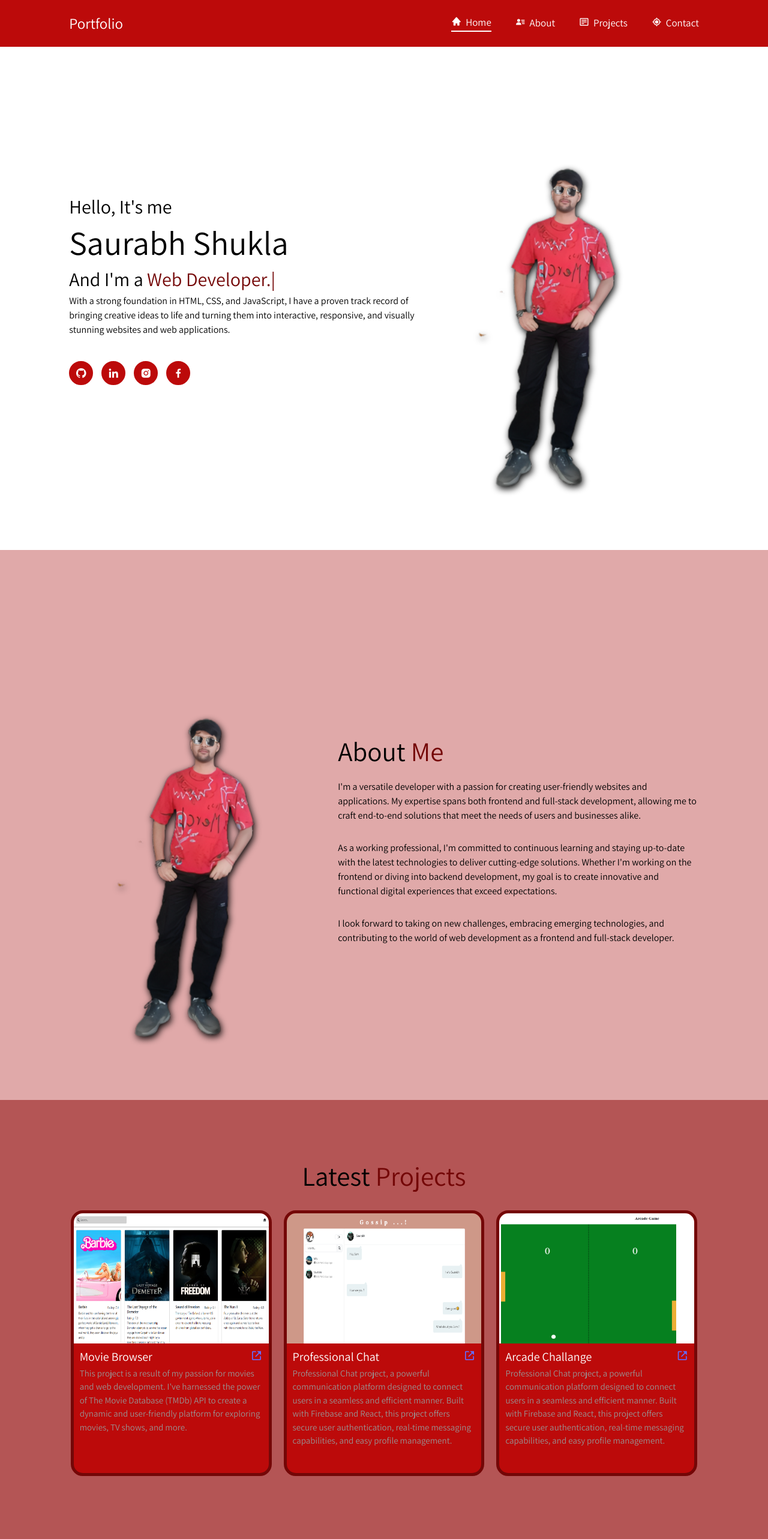
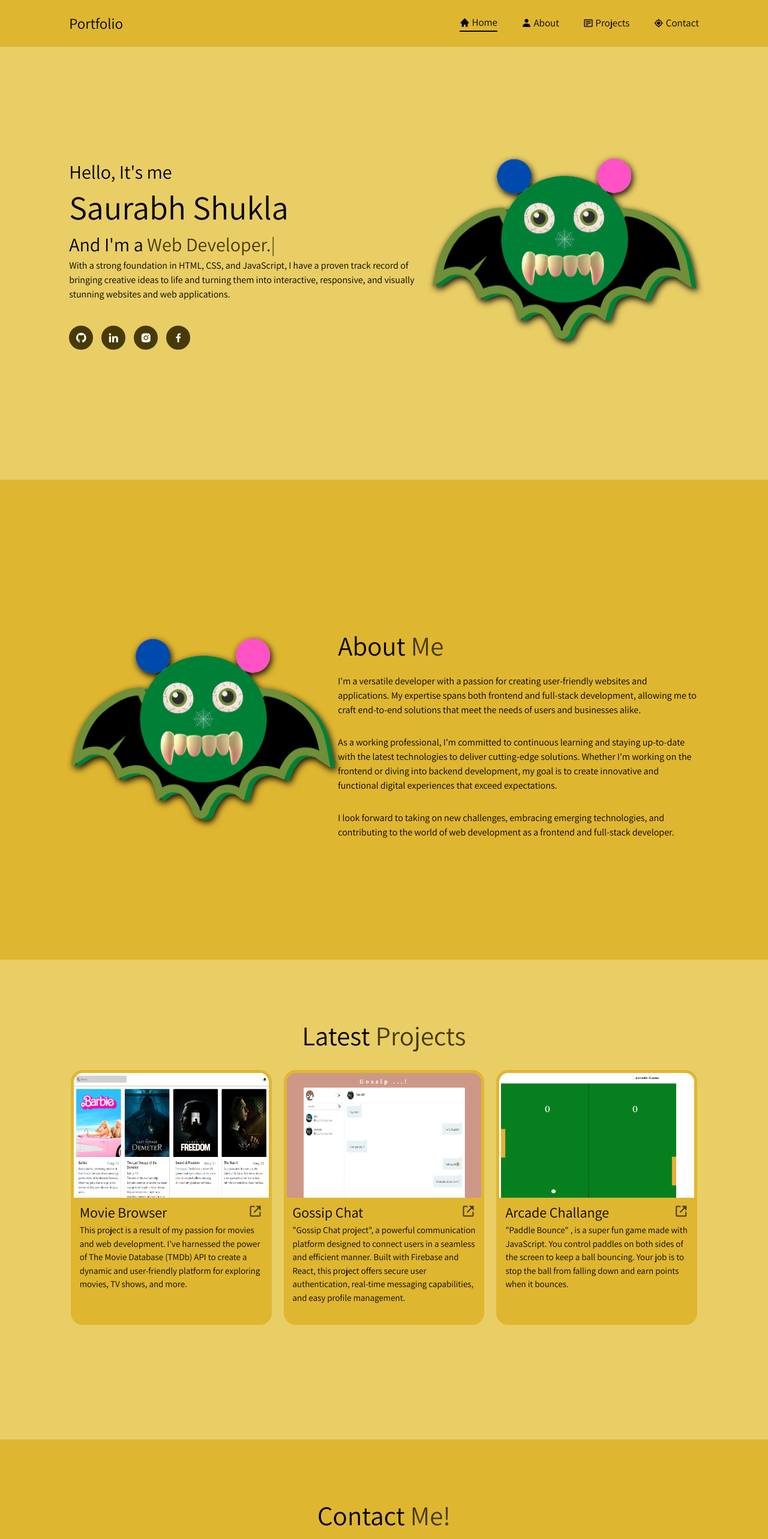
Before and after one commit to Sam-Tennyson/portfolio, a React (Vite) app: page / in a window 1280 px wide. Shown: the top 2566 px of the page at 60% size. Built offline with nearby package versions, Linux system fonts and the light colour scheme.

Commit message:
add-info

```diff
--- a/src/components/cells/About/style.css
+++ b/src/components/cells/About/style.css
@@ -1,6 +1,6 @@
 
 .about {
-    background: var(--main-light-2);
+    background: var(--secondary-bg-color);
     color: var(--white-color);
 }
 
@@ -25,5 +25,5 @@
 }
 
 .about-content h2 span {
-    color: var(--main-dark-1);
+    color: var(--main-color);
 }
--- a/src/components/cells/Contact/style.css
+++ b/src/components/cells/Contact/style.css
@@ -1,3 +1,7 @@
+.contact {
+    background: var(--secondary-bg-color);
+}
+
 .contact h2 {
     margin-bottom: 3rem;
 }
--- a/src/components/cells/Footer/style.css
+++ b/src/components/cells/Footer/style.css
@@ -5,7 +5,7 @@
 
 .footer-text  p {
     font-size: 1.6rem;
-    color: var(--white-color);
+    color: var(--main-color);
 }
 
 .footer-icons a{
@@ -14,13 +14,9 @@
     align-items: center;
     padding: 0.8rem;
     border: 0.8rem;
-    background: var(--main-light-1);
+    background: var(--main-color);
     transition: 0.5s ease;
     border-radius: 50%;
-}
-
-.footer-icons a:hover{
-    background: var(--main-dark-1);
 }
 
 .footer-icons a i{
--- a/src/components/cells/Header/index.jsx
+++ b/src/components/cells/Header/index.jsx
@@ -7,7 +7,7 @@ const TAB_DATA = [
         label: "Home", id: "#home", icon: <i className='bx bxs-home'></i>
     },
     {
-        label: "About", id: "#about", icon: <i className='bx bxs-user-detail'></i>
+        label: "About", id: "#about", icon: <i class='bx bxs-user'></i>
     },
     // {
     //     label: "Services", id: "#services", icon: <i className='bx bx-cog'></i>
@@ -67,9 +67,14 @@ const Header = () => {
                     {TAB_DATA.map((item) => (
                         <a href={item?.id} key={item?.id}
                             onClick={handleToggle}
+
                         >
+                            <i className="d-flex justify-content-center align-items-center">
+
                             {item?.icon} &nbsp;
-                            {item?.label}</a>
+                            {item?.label}
+                            </i>
+                        </a>
                     ))}
                 </nav>
             </header>
--- a/src/components/cells/Header/style.css
+++ b/src/components/cells/Header/style.css
@@ -10,13 +10,13 @@
 
 #hamburger-icon {
     font-size: 3.6rem;
-    color: var(--white-color);
+    color: var(--text-color);
     display: none;
 }
 
 .my-logo {
     font-size: 2.5rem;
-    color: var(--white-color);
+    color: var(--text-color);
     font-weight: 600;
     cursor: default;
 }
@@ -24,7 +24,7 @@
 .my-nav a {
     margin: 0 2rem;
     font-size: 1.7rem;
-    color: var(--white-color);
+    color: var(--text-color);
     transition: 0.5s;
 }
 
@@ -35,6 +35,6 @@
 
 .my-nav .active-section {
     transition: width 0.2s ease;
-    color: var(--white-color);
-    border-bottom: 2px solid var(--white-color);
+    color: var(--text-color);
+    border-bottom: 2px solid var(--text-color);
 }
--- a/src/components/cells/Portfolio/index.jsx
+++ b/src/components/cells/Portfolio/index.jsx
@@ -23,14 +23,15 @@ const DATA = [
 	{
 		id: "3",
 		image_data: IMAGES.profChat,
-		heading: "Professional Chat",
-		desc: "Professional Chat project, a powerful communication platform designed to connect users in a seamless and efficient manner. Built with Firebase and React, this project offers secure user authentication, real-time messaging capabilities, and easy profile management."
+		heading: "Gossip Chat",
+		desc: `"Gossip Chat project", a powerful communication platform designed to connect users in a seamless and efficient manner. Built with Firebase and React, this project offers secure user authentication, real-time messaging capabilities, and easy profile management.`,
+		live_link: "https://inspiring-crepe-f750fc.netlify.app/"
 	},
 	{
 		id: "4",
 		image_data: IMAGES.arcade,
 		heading: "Arcade Challange",
-		desc: "Professional Chat project, a powerful communication platform designed to connect users in a seamless and efficient manner. Built with Firebase and React, this project offers secure user authentication, real-time messaging capabilities, and easy profile management.",
+		desc: `"Paddle Bounce" , is a super fun game made with JavaScript. You control paddles on both sides of the screen to keep a ball bouncing. Your job is to stop the ball from falling down and earn points when it bounces.`,
 		live_link: "https://sam-tennyson.github.io/ArcadeGame_javascript/"
 	},
 ]
--- a/src/components/cells/Portfolio/style.css
+++ b/src/components/cells/Portfolio/style.css
@@ -1,7 +1,7 @@
 
 
 .portfolio {
-    background: var(--main-light-1);
+    background: var(--primary-bg-color);
 
 }
 
@@ -10,7 +10,7 @@
 }
 
 .portfolio h2 span {
-    color: var(--main-dark-1);
+    color: var(--main-color);
 
 }
 
@@ -20,21 +20,25 @@
 }
 
 .portfolio-container .portfolio-box {
-    /* padding: 2rem; */
-    color: var(--white-color);
-    background: var(--main-color);
+    background: var(--secondary-bg-color);
     border-radius: 2rem;
-    border: 0.5rem solid var(--main-dark-1);
+    border: 0.5rem solid var(--secondary-bg-color);
     overflow: hidden;
     transition: 0.5s ease;
 }
 
 .portfolio-container .portfolio-box h4 {
-    font-size: 2rem;
+    font-size: 2.4rem;
+    font-weight: 800;
 }
 
+.portfolio-container .portfolio-box h4 a {
+    color: var(--main-color);
+}
+
+
 .portfolio-container .portfolio-box p {
-    color: var(--grey-color);
+    /* color: var(--grey-color); */
     font-size: 1.5rem;
 }
 
--- a/src/components/cells/Section/index.jsx
+++ b/src/components/cells/Section/index.jsx
@@ -8,7 +8,7 @@ const SOCIAL_LINKS = {
     GITHUB: "https://github.com/Sam-Tennyson",
     LINKED_IN: "https://linkedin.com/in/saurabh-shukla-457821196",
     FACEBOOK: "https://www.facebook.com/people/Saurabh-Shukla/pfbid02iywkBrnX9naGztkNYTQ9H5gQFLRmThR9ncW4pjEcmzjeBur18G5dZnoZoyGNsxUDl/",
-    INSTAGRAM: "",
+    INSTAGRAM: "https://www.instagram.com/100rbh6488/",
 }
 
 const Section = () => {
--- a/src/components/cells/Section/style.css
+++ b/src/components/cells/Section/style.css
@@ -22,7 +22,7 @@
 }
 
 .home-content h3 span {
-    color: var(--main-dark-1);
+    color: var(--main-color);
 }
 
 .social-media a {
--- a/src/index.css
+++ b/src/index.css
@@ -33,15 +33,19 @@
 	--white-color: #fff;
 	--black-color: #000;
 	--text-color-section: #000;
-	--text-color: #000;
 
-	--main-color: rgb(188, 10, 10);
+
+
 	--main-light-1: rgb(180, 85, 85);
 	--main-light-2: rgb(224, 169, 169);
 	--main-dark-1: rgb(116, 7, 7);
 
-	--primary-bg-color: #fff;
-	--secondary-bg-color: rgb(188, 10, 10);
+
+
+	--primary-bg-color: rgb(233, 206, 102);
+	--secondary-bg-color: rgb(223, 182, 48);
+	--text-color: #050505;
+	--main-color: rgb(71, 58, 6);
 }
 
 ::-webkit-scrollbar {
@@ -71,7 +75,7 @@ body {
 
 .form-control {
 	color: var(--text-color);
-	background: var(--grey-color);
+	background: var(--primary-bg-color);
 	border: none;
 	display: block;
 	width: 100%;
@@ -89,7 +93,7 @@ body {
 		box-shadow: 0 0.125rem 0.25rem rgba(165, 163, 174, 0.3);
 		outline: 0;
 		color: var(--text-color);
-		background: var(--grey-color);
+		background: var(--primary-bg-color);
 	}
 }
 
--- a/src/shared/Images.jsx
+++ b/src/shared/Images.jsx
@@ -2,10 +2,10 @@ import testImage from  "../assets/react.svg"
 import portFolio_1 from  "../assets/portfolio_1.png"
 import portFolio_2 from  "../assets/portfolio_2.png"
 import portFolio_3 from  "../assets/portfolio_3.png"
-// import portfolio_user_image from "../assets/portfolio_1.png"
+import portfolio_user_image from "../assets/portfolio_1.png"
 // import portfolio_user_image from "../assets/my-pic-pro.png"
 // import portfolio_user_image from "../assets/my-pic-pro-1.png"
-import portfolio_user_image from "../assets/my-pic-pro-2.png"
+// import portfolio_user_image from "../assets/my-pic-pro-2.png"
 import arcade from "../assets/arcade.png"
 import movie_browser from "../assets/movie-browser.png"
 import profChat from "../assets/prof_chat.png"
```
